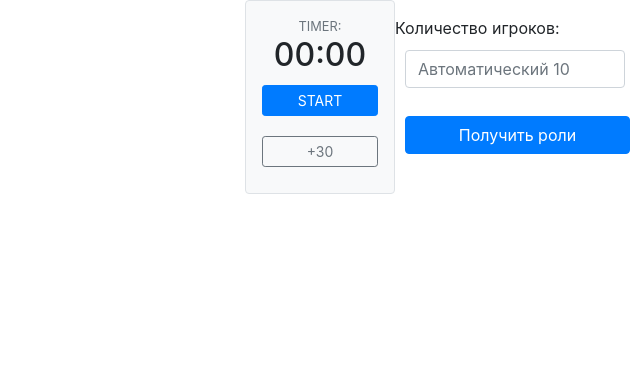
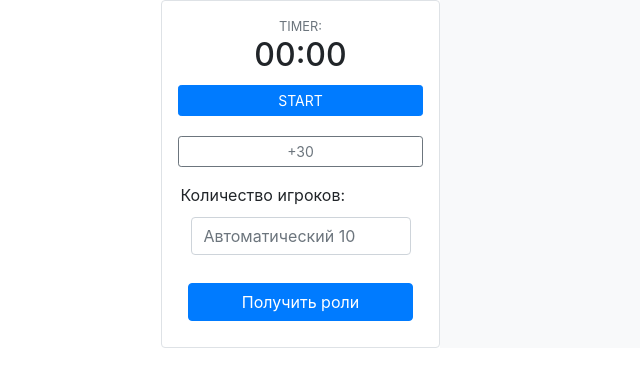
Before and after one commit to internetwarrior/MAFIA-CONTROLER, a plain HTML site: page index.html in a window 1280 px wide. Shown: the whole page, without its empty margins (640-1280 px from the left). Drawn offline with nearby package versions, Linux system fonts and the light colour scheme; a web font is replaced by a local one.

Commit message:
update 1.02

```diff
--- a/index.html
+++ b/index.html
@@ -10,7 +10,7 @@
     />
     <meta
       name="keywords"
-      content="Мафия, Раздача ролей мафия, Раздача ролей в мафии онлайн, Раздача ролей в мафии без регистрации, Мафия раздать роли."
+      content="Обновленная версия: Мафия, Раздача ролей мафия, Раздача ролей в мафии онлайн, Раздача ролей в мафии без регистрации, Мафия раздать роли."
     />
     <meta name="author" content="golub-designer" />
     <meta name="publisher-email" content="golub-designer@gmail.com" />
@@ -34,7 +34,6 @@
     <div
       id="timerContainer"
       class="d-flex flex-column align-items-center gap-2 p-3 border rounded"
-      style="width: 150px; background: #f8f9fa"
     >
       <small class="text-muted">TIMER:</small>
       <h2 id="timerDisplay" class="mb-0 fw-bold">00:00</h2>
@@ -47,11 +46,8 @@
       >
         +30
       </button>
-    </div>
 
-    <div>
-      <p class="auto-p"></p>
-      <div class="form-row">
+      <div class="form-row" style="margin-top: auto">
         <div class="col-1">
           <label class="label">
             Количество игроков:
@@ -68,6 +64,10 @@
       <button onclick="auto()" type="button" class="btn btn-primary action">
         Получить роли
       </button>
+    </div>
+
+    <div style="width: 200px; background: #f8f9fa">
+      <p class="auto-p"></p>
     </div>
     <script
       src="https://code.jquery.com/jquery-3.4.1.slim.min.js"
```
